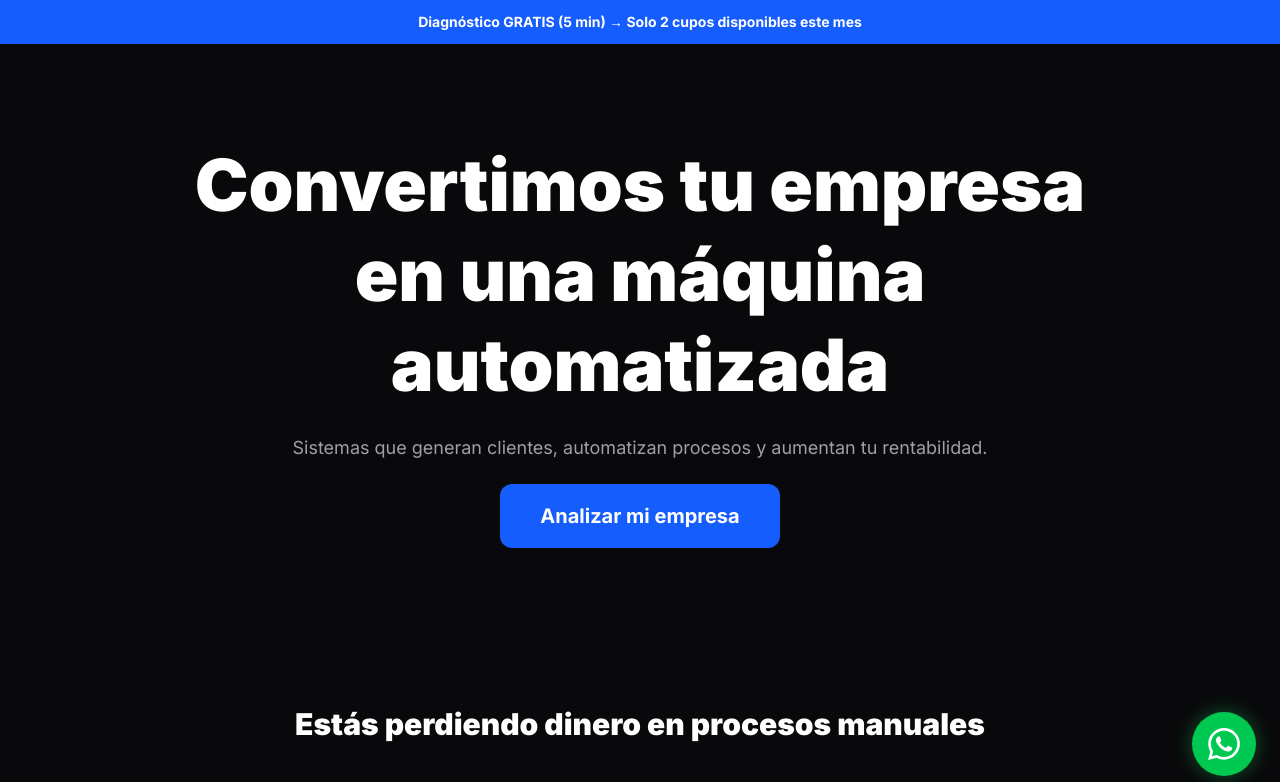
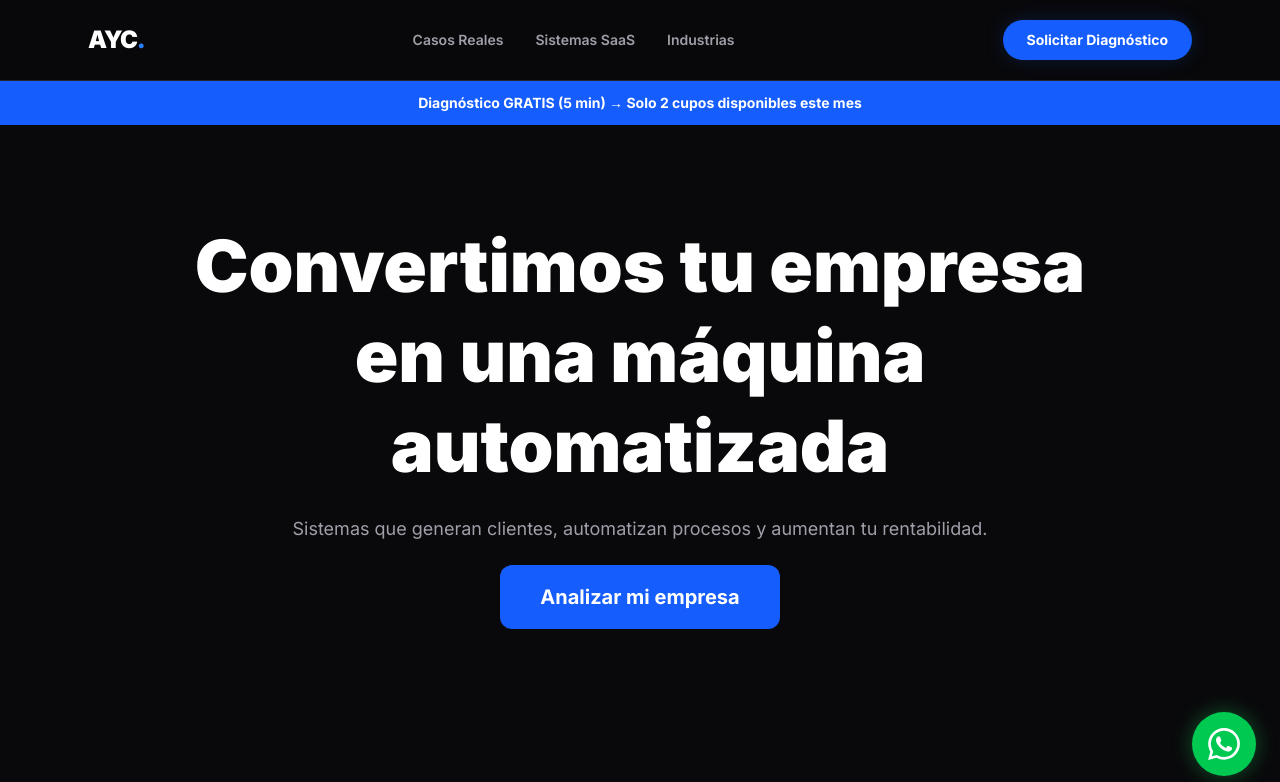
Before and after one commit to oscaramarilla/aycweb, a Next.js app: page / in a window 1280 px wide. Shown: the top 782 px of the page. Built offline with nearby package versions, Linux system fonts and the light colour scheme.

Commit message:
Feat: Header B2B con menú de navegación global

```diff
--- a/app/layout.tsx
+++ b/app/layout.tsx
@@ -1,5 +1,6 @@
 import type { Metadata } from "next";
 import { Inter } from "next/font/google";
+import Link from "next/link";
 import "./globals.css";
 
 const inter = Inter({ subsets: ["latin"] });
@@ -16,14 +17,43 @@ export default function RootLayout({
 }>) {
   return (
     <html lang="es">
-      <body className={inter.className}>
+      <body className={`${inter.className} bg-zinc-950 text-white min-h-screen flex flex-col`}>
 
-        {/* Aquí va el contenido de todas tus páginas */}
-        {children}
+        {/* NAVEGACIÓN - ESTRATEGIA DE ORO */}
+        <header className="sticky top-0 z-40 w-full backdrop-blur-lg bg-zinc-950/80 border-b border-zinc-800">
+          <div className="max-w-6xl mx-auto px-6 h-20 flex items-center justify-between">
+            {/* Logo */}
+            <Link href="/" className="font-black text-2xl tracking-tighter text-white hover:opacity-80 transition-opacity">
+              AYC<span className="text-blue-500">.</span>
+            </Link>
 
-        {/* BOTÓN FLOTANTE DE WHATSAPP */}
+            {/* Enlaces de Navegación (Se ocultan en pantallas muy chicas para no amontonar) */}
+            <nav className="hidden md:flex items-center gap-8 text-sm font-semibold text-zinc-400">
+              <Link href="/casos" className="hover:text-white transition-colors">Casos Reales</Link>
+              <Link href="/servicios" className="hover:text-white transition-colors">Sistemas SaaS</Link>
+              <Link href="/sectores" className="hover:text-white transition-colors">Industrias</Link>
+            </nav>
+
+            {/* Botón CTA Destacado */}
+            <div className="flex items-center gap-4">
+              <Link
+                href="/contacto"
+                className="bg-blue-600 hover:bg-blue-500 text-white text-sm font-bold px-6 py-2.5 rounded-full transition-all shadow-[0_0_20px_rgba(37,99,235,0.2)] hover:shadow-[0_0_25px_rgba(37,99,235,0.4)]"
+              >
+                Solicitar Diagnóstico
+              </Link>
+            </div>
+          </div>
+        </header>
+
+        {/* CONTENIDO DINÁMICO DE LAS PÁGINAS */}
+        <div className="flex-grow">
+          {children}
+        </div>
+
+        {/* BOTÓN FLOTANTE DE WHATSAPP GLOBAL */}
         <a
-          href="https://wa.me/595991701000?text=Hola%20equipo%20de%20AYCweb,%20quiero%20sistematizar%20mi%20empresa."
+          href="https://wa.me/595991701000?text=Hola%20equipo%20de%20AYC,%20estoy%20en%20su%20web%20y%20quiero%20sistematizar%20mi%20empresa."
           target="_blank"
           rel="noopener noreferrer"
           className="fixed bottom-6 right-6 bg-green-500 hover:bg-green-400 text-white p-4 rounded-full shadow-[0_0_20px_rgba(34,197,94,0.4)] transition-all z-50 flex items-center justify-center hover:scale-110"
```
